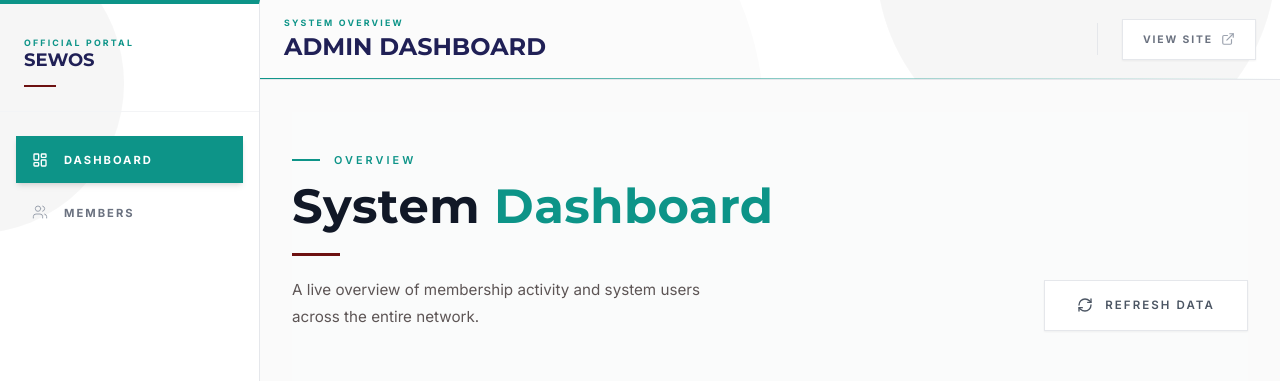
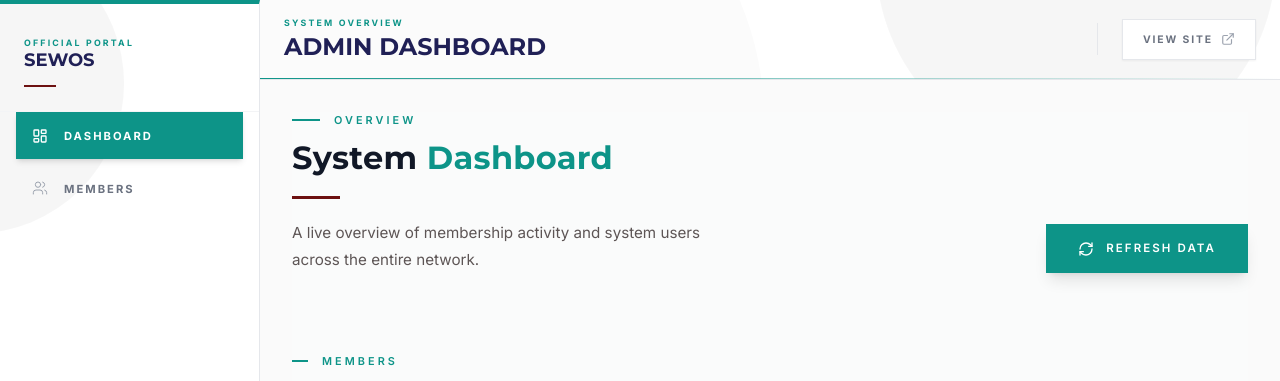
Before and after one commit to kelvinjones1234/sewos, a Next.js app: page /admin/dashboard in a window 1280 px wide. Shown: the top 381 px of the page. Built offline with nearby package versions, Linux system fonts and the light colour scheme; no server answers; the database is empty.

Commit message:
fixed link issues

```diff
--- a/src/app/admin/auth/login/page.tsx
+++ b/src/app/admin/auth/login/page.tsx
@@ -155,7 +155,7 @@ function LoginContent() {
               Don't have an account?
             </span>
             <Link
-              href={`/auth/register${
+              href={`/admin/auth/register${
                 callbackUrl !== "/dashboard"
                   ? `?callbackUrl=${encodeURIComponent(callbackUrl)}`
                   : ""
--- a/src/app/admin/auth/register/page.tsx
+++ b/src/app/admin/auth/register/page.tsx
@@ -57,7 +57,7 @@ export default function RegisterPage() {
       }
 
       toast("Account created successfully.", "success");
-      router.push("/auth/login");
+      router.push("/admin/auth/login");
     } catch (err) {
       toast("An unexpected error occurred. Please try again.", "error");
       setIsLoading(false);
@@ -209,7 +209,7 @@ export default function RegisterPage() {
               Already have an account?
             </span>
             <Link
-              href="/auth/login"
+              href="/admin/auth/login"
               className="inline-flex items-center text-[0.75rem] font-semibold tracking-[0.12em] uppercase text-[var(--color-secondary)] border-b border-[var(--color-secondary)] pb-0.5 hover:opacity-65 transition-opacity"
             >
               Sign In <Arrow />
--- a/src/app/admin/dashboard/components/Main.tsx
+++ b/src/app/admin/dashboard/components/Main.tsx
@@ -229,7 +229,7 @@ export default function DashboardMain() {
 
   return (
     <section className="relative pb-24 min-h-screen flex flex-col bg-gray-50/30">
-      <div className="w-full max-w-[1400px] mx-auto flex flex-col flex-1 gap-6 pt-10">
+      <div className="w-full max-w-[1400px] mx-auto flex flex-col flex-1 gap-6">
         {/* ── Header ── */}
         <div className="flex flex-col sm:flex-row sm:items-end sm:justify-between gap-6 pb-6">
           <div>
@@ -239,7 +239,7 @@ export default function DashboardMain() {
                 Overview
               </span>
             </div>
-            <h2 className="font-heading font-bold text-gray-900 text-[clamp(2.2rem,4vw,3rem)] leading-[1.1] tracking-[0.01em]">
+            <h2 className="font-heading font-bold text-gray-900 text-[clamp(1.5rem,2.5vw,3rem)] leading-[1.1] tracking-[0.01em]">
               System{" "}
               <span className="text-[var(--color-secondary)]">Dashboard</span>
             </h2>
@@ -253,7 +253,7 @@ export default function DashboardMain() {
           <button
             onClick={() => loadStats(true)}
             disabled={isRefreshing}
-            className="font-body font-semibold uppercase text-gray-600 text-[0.72rem] tracking-[0.18em] px-8 py-4 border border-gray-200 bg-white hover:bg-gray-50 hover:text-gray-900 transition-all shadow-sm flex justify-center items-center gap-3 disabled:opacity-60"
+            className="font-body font-semibold uppercase text-white text-[0.72rem] tracking-[0.18em] px-8 py-4 bg-[var(--color-secondary)] hover:opacity-85 transition-opacity duration-300 shadow-lg flex justify-center items-center gap-3"
           >
             <RefreshCw
               size={16}
--- a/src/app/admin/dashboard/components/Sidebar.tsx
+++ b/src/app/admin/dashboard/components/Sidebar.tsx
@@ -27,7 +27,7 @@ export default function Sidebar({ isOpen, setIsOpen }: SidebarProps) {
   };
 
   const handleLogout = async () => {
-    await signOut({ callbackUrl: "/auth/login" });
+    await signOut({ callbackUrl: "/admin/auth/login" });
   };
 
   return (
@@ -86,7 +86,7 @@ export default function Sidebar({ isOpen, setIsOpen }: SidebarProps) {
           </div>
 
           {/* ── Navigation Links ── */}
-          <div className="flex-1 overflow-y-auto no-scrollbar flex flex-col gap-1.5 px-4 py-6">
+          <div className="flex-1 overflow-y-auto no-scrollbar flex flex-col gap-1.5 px-4">
             {navItems.map((item) => {
               const isActive = pathname === item.href;
               const Icon = item.icon;
--- a/src/app/admin/dashboard/members/Main.tsx
+++ b/src/app/admin/dashboard/members/Main.tsx
@@ -591,7 +591,7 @@ export default function MembersMain() {
 
   return (
     <section className="relative pb-24 min-h-screen flex flex-col bg-gray-50/30">
-      <div className="w-full max-w-[1400px] mx-auto flex flex-col flex-1 gap-6 pt-10">
+      <div className="w-full max-w-[1400px] mx-auto flex flex-col flex-1 gap-6">
 
         {/* ── Header ── */}
         <div className="flex flex-col sm:flex-row sm:items-end sm:justify-between gap-6 pb-6">
@@ -602,7 +602,7 @@ export default function MembersMain() {
                 Network
               </span>
             </div>
-            <h2 className="font-heading font-bold text-gray-900 text-[clamp(2.2rem,4vw,3rem)] leading-[1.1] tracking-[0.01em]">
+            <h2 className="font-heading font-bold text-gray-900 text-[clamp(1.5rem,2.5vw,3rem)] leading-[1.1] tracking-[0.01em]">
               Member <span className="text-[var(--color-secondary)]">Directory</span>
             </h2>
             <div className="w-12 h-[3px] bg-[var(--color-accent)] my-5" />
--- a/src/proxy.tsx
+++ b/src/proxy.tsx
@@ -22,7 +22,7 @@ export default withAuth(
       authorized: ({ token }) => !!token,
     },
     pages: {
-      signIn: "/auth/login", // Redirects here if unauthenticated
+      signIn: "/admin/auth/login", // Redirects here if unauthenticated
     },
   },
 );
@@ -30,7 +30,7 @@ export default withAuth(
 export const config = {
   matcher: [
     // 3. Middleware runs on these protected routes
-    // "/admin/:path*",
+    "/admin/dashboard/:path*",
     // "/dashboard/:path*",
     // "/invest/:path*",
   ],
```
